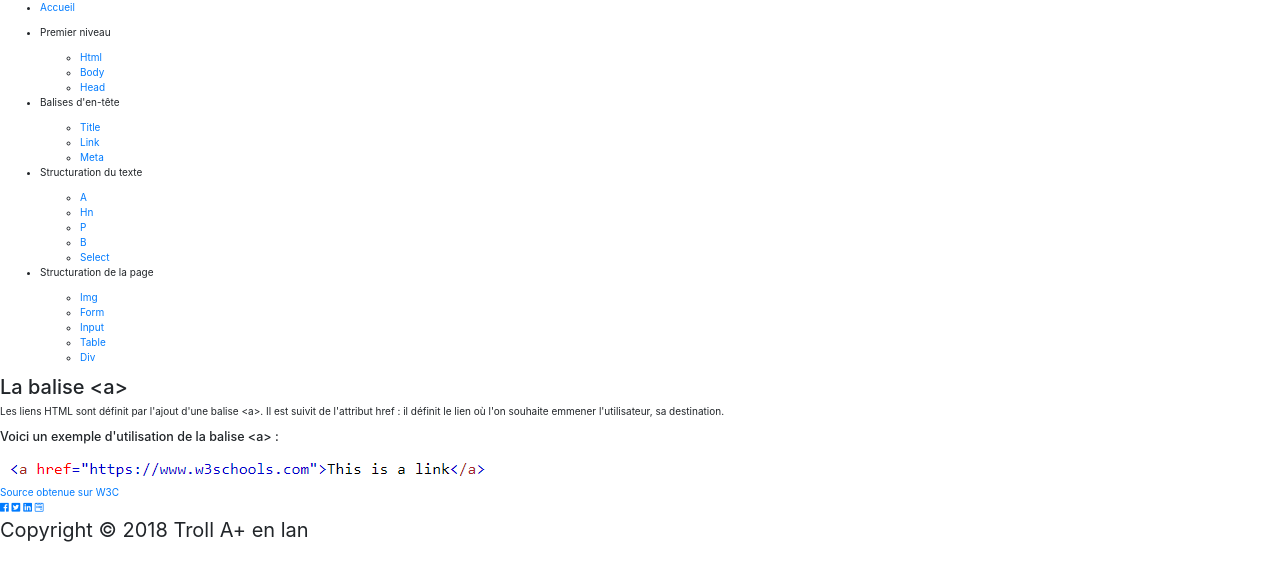
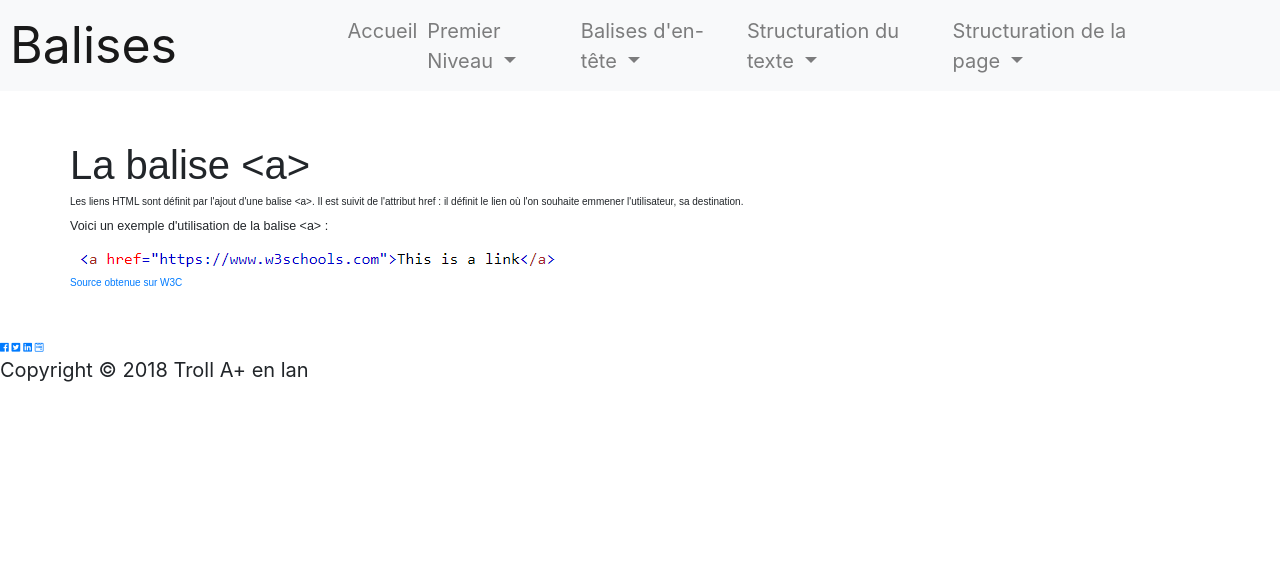
Before and after one commit to KomaWasTaken/DefinitionsBalises, a PHP site: page /balises/a.php in a window 1280 px wide. Shown: the top 581 px of the page. Run offline with PHP 8.4, Linux system fonts and the light colour scheme; some libraries are stand-ins or nearby versions.

Commit message:
Modif dans le dossier balises/include

```diff
--- a/balises/a.php
+++ b/balises/a.php
@@ -10,10 +10,10 @@
     <title>Balise &lt;a&gt;</title>
 </head>
 <body>
-    <?php include "../include/nav.php" ?>
+    <?php include "../include/header.php" ?>
 
-<section>
-    <h2>La balise &lt;a&gt;</h2>
+<section class="container ubuntu ptb-50">
+    <h2 class="fs-40">La balise &lt;a&gt;</h2>
     <p>
         Les liens HTML sont définit par l'ajout d'une balise &lt;a&gt;.
         Il est suivit de l'attribut href : il définit le lien où l'on souhaite emmener l'utilisateur, sa destination.
--- a/balises/b.php
+++ b/balises/b.php
@@ -10,7 +10,7 @@
     <title>Balise &lt;b&gt;</title>
 </head>
 <body>
-    <?php include "../include/nav.php" ?>
+    <?php include "../include/header.php" ?>
 
 <section>
     <h2>La balise &lt;b&gt;</h2>
--- a/balises/div.php
+++ b/balises/div.php
@@ -7,7 +7,7 @@
     <link rel="stylesheet" href="https://stackpath.bootstrapcdn.com/bootstrap/4.1.0/css/bootstrap.min.css" integrity="sha384-9gVQ4dYFwwWSjIDZnLEWnxCjeSWFphJiwGPXr1jddIhOegiu1FwO5qRGvFXOdJZ4" crossorigin="anonymous">
     <link rel="stylesheet" href="https://use.fontawesome.com/releases/v5.0.13/css/all.css" integrity="sha384-DNOHZ68U8hZfKXOrtjWvjxusGo9WQnrNx2sqG0tfsghAvtVlRW3tvkXWZh58N9jp" crossorigin="anonymous">
     <link rel="stylesheet" href="css/style.css">
-    <title>Div</title>
+    <title>Balise &lt;div&gt;</title>
 </head>
 
 <body>
--- a/balises/form.php
+++ b/balises/form.php
@@ -7,7 +7,7 @@
     <link rel="stylesheet" href="https://stackpath.bootstrapcdn.com/bootstrap/4.1.0/css/bootstrap.min.css" integrity="sha384-9gVQ4dYFwwWSjIDZnLEWnxCjeSWFphJiwGPXr1jddIhOegiu1FwO5qRGvFXOdJZ4" crossorigin="anonymous">
     <link rel="stylesheet" href="https://use.fontawesome.com/releases/v5.0.13/css/all.css" integrity="sha384-DNOHZ68U8hZfKXOrtjWvjxusGo9WQnrNx2sqG0tfsghAvtVlRW3tvkXWZh58N9jp" crossorigin="anonymous">
     <link rel="stylesheet" href="css/style.css">
-    <title>Form</title>
+    <title></title>
 </head>
 
 <body>
--- a/balises/head.php
+++ b/balises/head.php
@@ -11,10 +11,10 @@
 </head>
 
 <body>
-    <?php include 'nav.php'; ?>
+    <?php include '../include/header.php'; ?>
 
     <section>
-        <h5>La balise &lt;head&gt;</h5>
+        <h2>La balise &lt;head&gt;</h2>
         <p>
             La balise &lt;head&gt; contient tous les éléments de l'en-tête de votre document.
             L'en-tête du document doit contenir un titre, peut contenir des scripts, balises meta, styles etc ...
@@ -31,7 +31,7 @@
         </ul>
 
         <h5>Exemple :</h5>
-        <img src="images/head.jpg" alt="Exemple d'utilisation d'une balise head"/>
+        <img src="../images/head.jpg" alt="Exemple d'utilisation d'une balise head"/>
         <a href="http://41mag.fr/liste-des-balises-html5/balise-head-html5" target="_blank">Source obtenue par 41mag</a>
     </section>
 
--- a/include/footer.php
+++ b/include/footer.php
@@ -15,3 +15,5 @@
         </div>
 </section>
 </footer>
+<script src="https://cdnjs.cloudflare.com/ajax/libs/jquery/3.3.1/jquery.min.js"></script>
+<script src="../js/bootstrap.min.js"></script>
--- a/include/header.php
+++ b/include/header.php
@@ -1,15 +1,3 @@
-<!DOCTYPE html>
-<html lang="en">
-<head>
-    <meta charset="UTF-8">
-    <meta name="viewport" content="width=device-width, initial-scale=1.0">
-    <meta http-equiv="X-UA-Compatible" content="ie=edge">
-    <link rel="stylesheet" href="https://stackpath.bootstrapcdn.com/bootstrap/4.1.0/css/bootstrap.min.css" integrity="sha384-9gVQ4dYFwwWSjIDZnLEWnxCjeSWFphJiwGPXr1jddIhOegiu1FwO5qRGvFXOdJZ4" crossorigin="anonymous">
-    <link rel="stylesheet" href="https://use.fontawesome.com/releases/v5.0.13/css/all.css" integrity="sha384-DNOHZ68U8hZfKXOrtjWvjxusGo9WQnrNx2sqG0tfsghAvtVlRW3tvkXWZh58N9jp" crossorigin="anonymous">
-    <link rel="stylesheet" href="../css/style.css">
-    <title>Document</title>
-</head>
-<body>
 <header>
 <div class="bd-example">
     <nav class="navbar navbar-expand-lg navbar-light bg-light row">
@@ -68,10 +56,4 @@
         </div>
     </nav>
 </div>
-
-
 </header>
-<script src="https://cdnjs.cloudflare.com/ajax/libs/jquery/3.3.1/jquery.min.js"></script>
-<script src="../js/bootstrap.min.js"></script>
-</body>
-</html>
--- a/include/nav.php
+++ /dev/null
@@ -1,39 +0,0 @@
-<header>
-        <nav>
-            <ul>
-                <li><p><a href="index.php">Accueil</a></p></li>
-                <li><p> Premier niveau</p>
-                    <ul>
-                        <li><a href="html.php">Html</a></li>
-                        <li><a href="body.php">Body</a></li>
-                        <li><a href="head.php">Head</a></li>
-
-                    </ul>
-                </li>
-                <li><p> Balises d'en-tête</p>
-                    <ul>
-                        <li><a href="title.php">Title</a></li>
-                        <li><a href="link.php">Link</a></li>
-                        <li><a href="meta.php">Meta</a></li>
-                    </ul>
-                </li>
-                <li><p> Structuration du texte</p>
-                    <ul>
-                        <li><a href="a.php">A</a></li>
-                        <li><a href="hn.php">Hn</a></li>
-                        <li><a href="p.php">P</a></li>
-                        <li><a href="b.php">B</a></li>
-                        <li><a href="select.php">Select</a></li>
-                    </ul>
-                </li>
-                <li><p> Structuration de la page</p>
-                    <ul>
-                        <li><a href="img.php">Img</a></li>
-                        <li><a href="form.php">Form</a></li>
-                        <li><a href="input.php">Input</a></li>
-                        <li><a href="table.php">Table</a></li>
-                        <li><a href="div.php">Div</a></li>
-                    </ul>
-            </ul>
-        </nav>
-</header>
```
Also changed, not shown: balises/body.php (+4 -4 lines).
